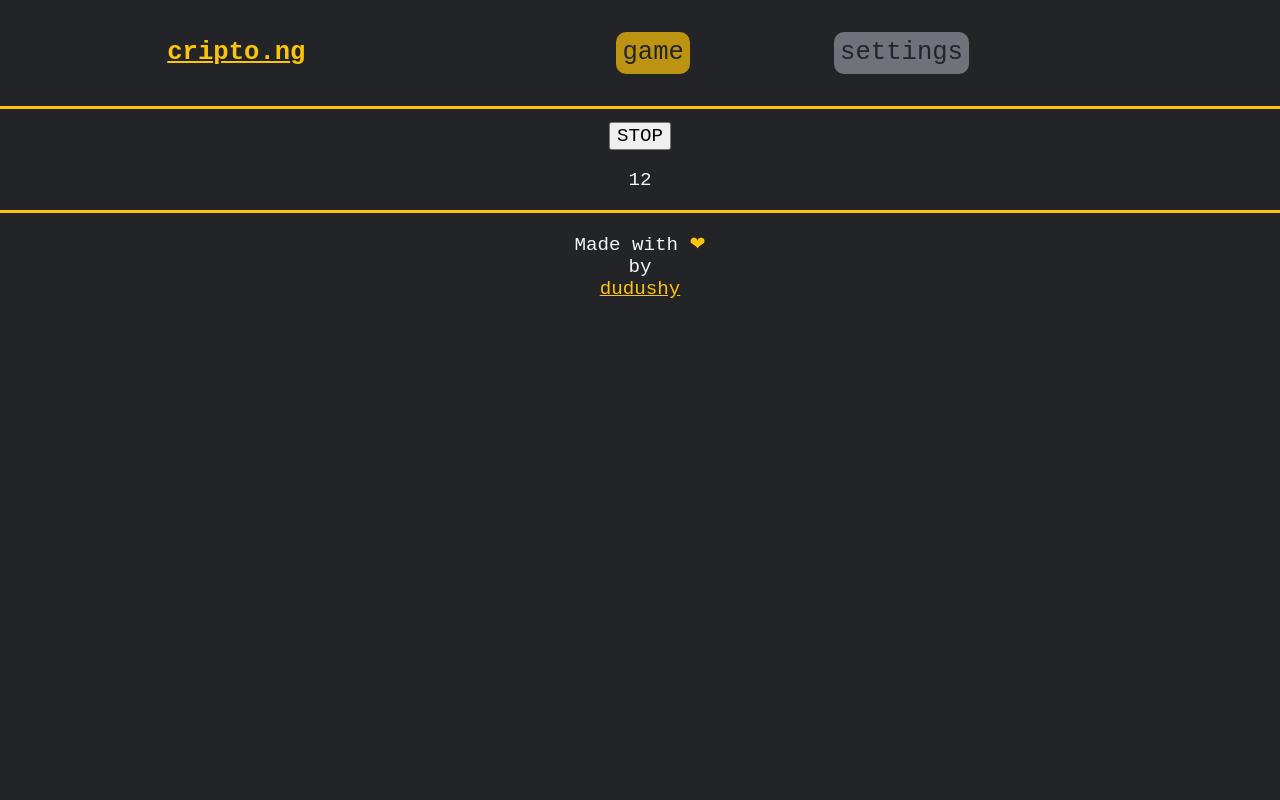
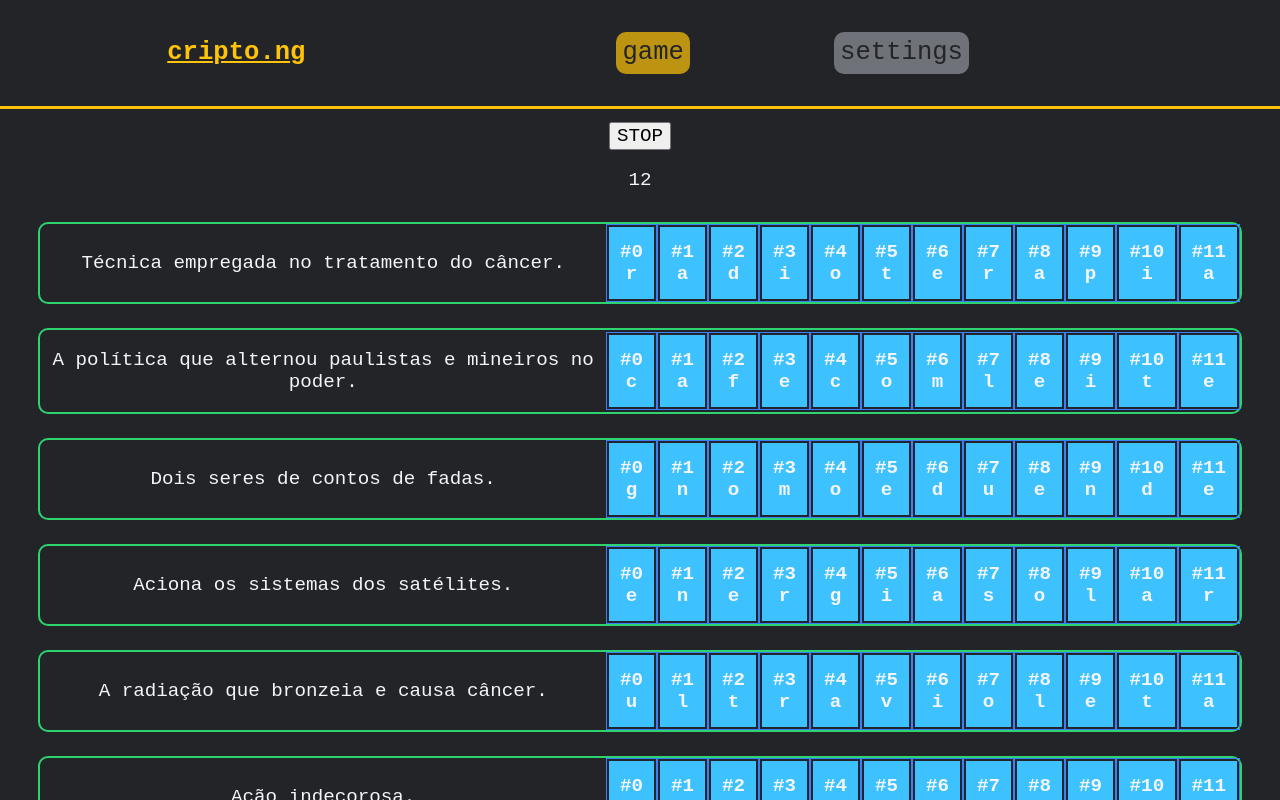
Before and after one commit to dudushy/cripto.ng, an Angular app: page / in a window 1280 px wide. Both pictures are taken after a click on the button "START". Shown: the top 800 px of the page. Built offline with nearby package versions, Linux system fonts and the light colour scheme.

Commit message:
Update game.component.html

```diff
--- a/src/app/components/game/game.component.html
+++ b/src/app/components/game/game.component.html
@@ -3,4 +3,17 @@
   <button *ngIf="gameRunning" (click)="stopGame()">STOP</button>
 
   <p *ngIf="gameRunning">{{currentWord}} {{12 - currentWord.length}}</p>
+
+  <div *ngIf="gameRunning" id="gameDiv">
+    <div *ngFor="let item of gameArray | keyvalue : defaultOrder" id="gameWord">
+      <p>{{$any(item).value.description}}</p>
+      <table>
+        <tr *ngFor="let letter of $any(item).value.word.split('') | keyvalue : defaultOrder">
+          <td>
+            <h1>#{{letter.key}} {{letter.value}}</h1>
+          </td>
+        </tr>
+      </table>
+    </div>
+  </div>
 </main>
```
